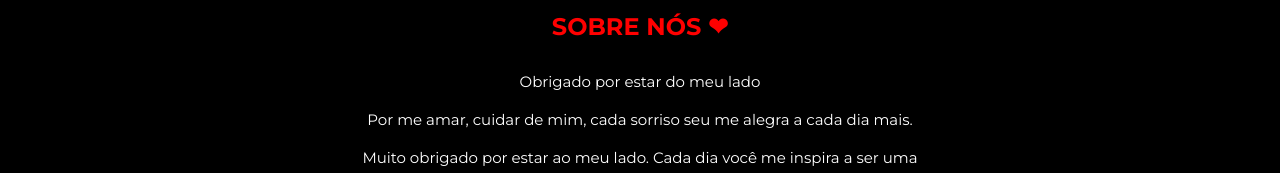
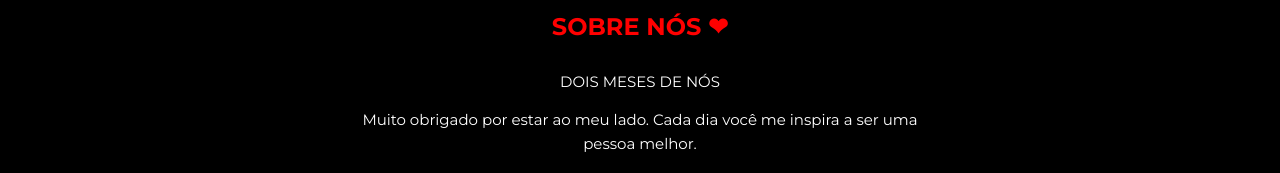
Before and after one commit to JoaoBraguin/n-s, a React (Create React App) app: page / in a window 1280 px wide. Shown: the part 778-951 px from the top of the page. Built offline with nearby package versions, Linux system fonts and the light colour scheme.

Commit message:
correção

```diff
--- a/src/components/Carrosel3/index.jsx
+++ b/src/components/Carrosel3/index.jsx
@@ -51,9 +51,9 @@ export default function Carrosel3({ titulo, videos }) {
                     </div> */}
                     <div className={style.dec}>
                         <h1 className={style.feliz}>SOBRE NÓS ❤</h1>
-                        <p>Obrigado por estar do meu lado</p>
+                        <p>DOIS MESES DE NÓS</p>
+                        <p>Muito obrigado por estar ao meu lado. Cada dia você me inspira a ser uma pessoa melhor.</p>
                         <p>Por me amar, cuidar de mim, cada sorriso seu me alegra a cada dia mais.</p>
-                        <p>Muito obrigado por estar ao meu lado. Cada dia você me inspira a ser uma pessoa melhor.</p>
                         <p>Quero ficar com você pra sempre!</p>
                         <div className={style.emvolta}>
                             <h1 className={style.final}>EU TE AMO ❤</h1>
```
